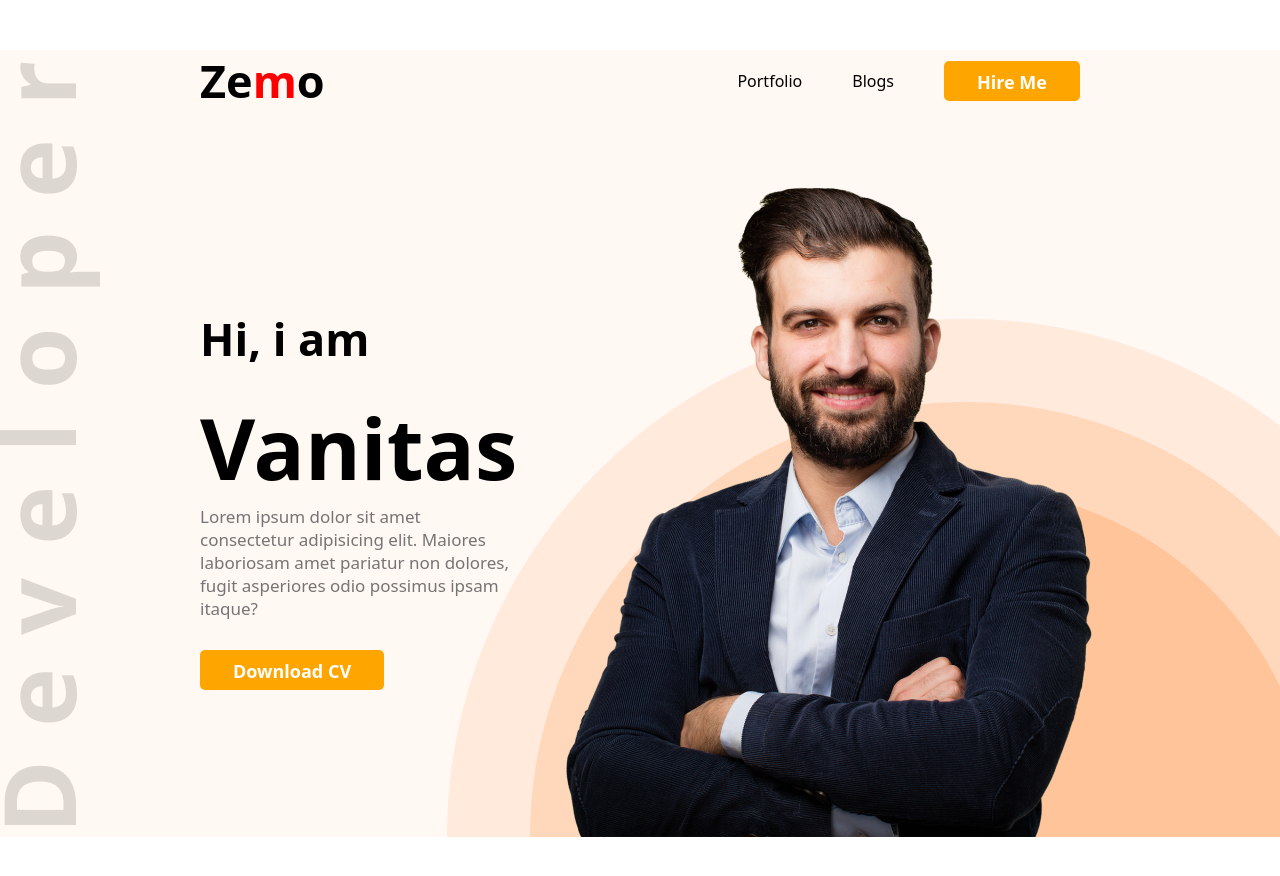
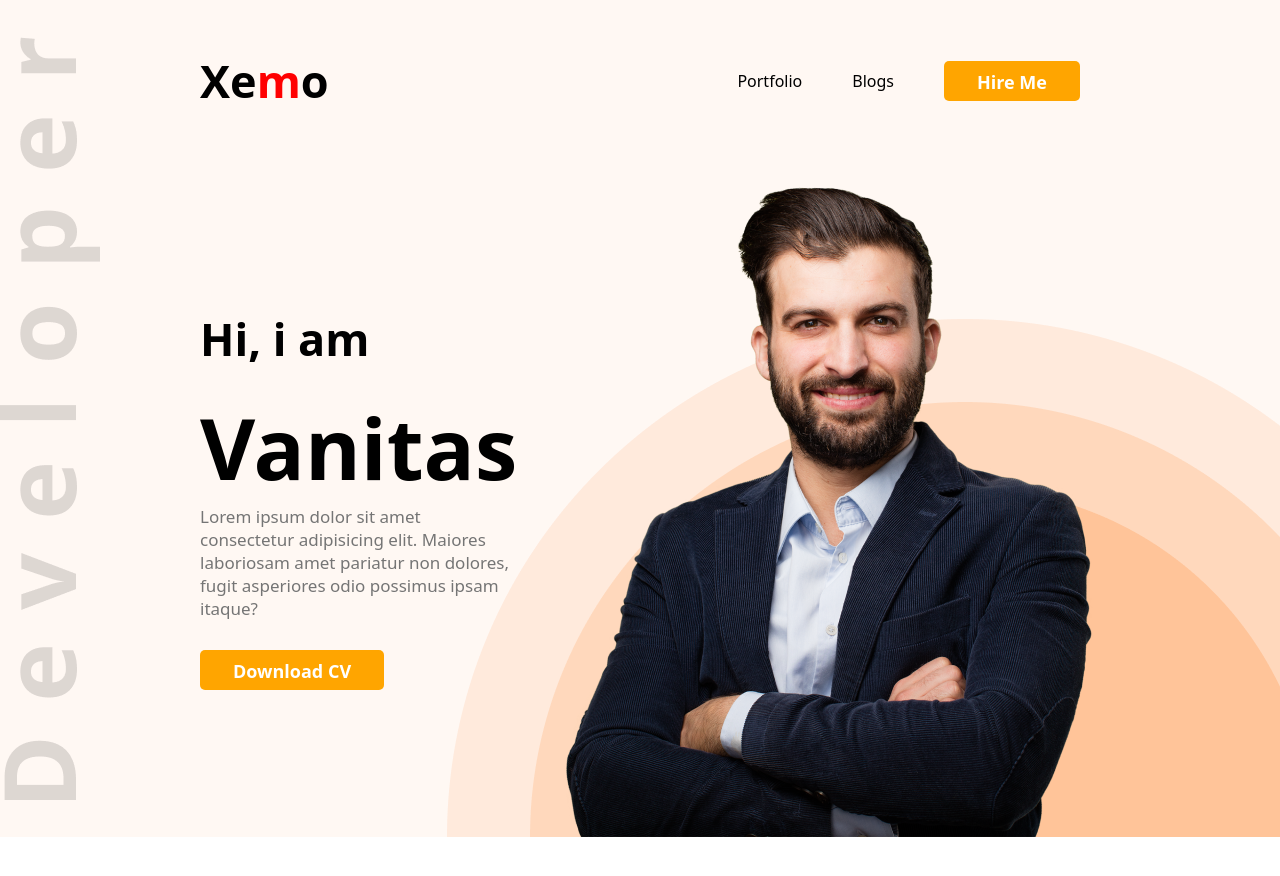
Before and after one commit to ISHRAK-Wants-Burger/developer-portfolio, a plain HTML site: page index.html in a window 1280 px wide. Shown: the top 876 px of the page. Drawn offline with Linux system fonts and the light colour scheme.

Commit message:
fixed nav padding

```diff
--- a/index.html
+++ b/index.html
@@ -15,7 +15,7 @@
 <body>
     <header class="header">
         <nav>
-            <h2 class="nav-title">Ze<span class="text-primary">m</span>o</h2>
+            <h2 class="nav-title">Xe<span class="text-primary">m</span>o</h2>
             <ul>
                 <li>Portfolio</li>
                 <li>Blogs</li>
--- a/styles/portfolio.css
+++ b/styles/portfolio.css
@@ -28,7 +28,7 @@
 nav {
     display: flex;
     justify-content: space-between;
-    margin: 50px 200px;
+    padding: 50px 200px;
 }
 
 nav ul {
```
